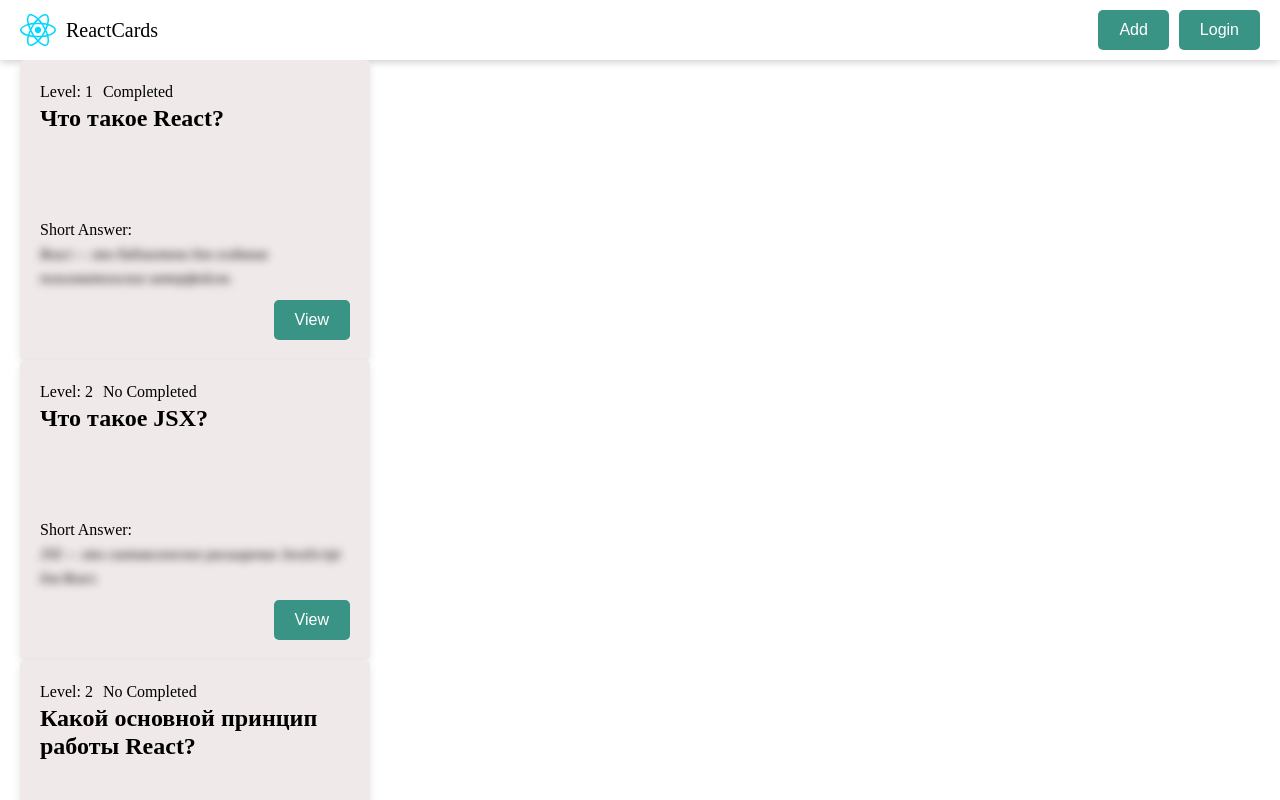
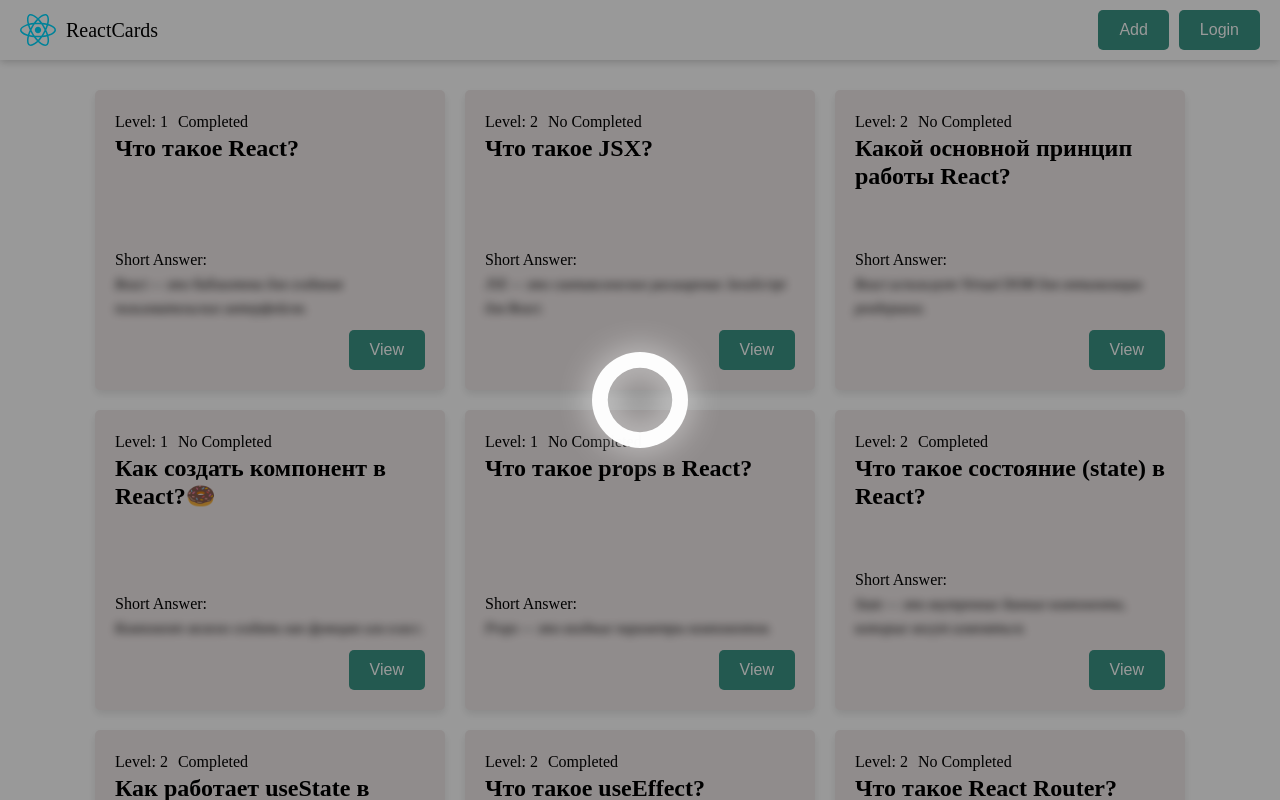
Before and after one commit to TitanSelv/react-app, a React (Vite) app: page / in a window 1280 px wide. Built offline with nearby package versions, Linux system fonts and the light colour scheme; data requests are answered from the project's data file.

Commit message:
Add QuestionCardList, add Loader

```diff
--- /dev/null
+++ b/src/components/Loader/Loader.jsx
@@ -0,0 +1,10 @@
+import { } from 'react';
+import cls from "./Loader.module.css"
+
+export const Loader = () => {
+    return (
+        <div className={cls.backdrop}>
+            <span className={cls.loader}></span>
+        </div>
+    );
+};
--- /dev/null
+++ b/src/components/Loader/Loader.module.css
@@ -0,0 +1,73 @@
+.backdrop {
+    position: fixed;
+    inset: 0;
+    display: flex;
+    justify-content: center;
+    align-items: center;
+    background: rgba(0, 0, 0, 0.4);
+    z-index: 999;
+}
+
+.loader {
+    --color-1: rgba(255, 255, 255, 0.75);
+    --color-2: #fff;
+    --size: 1px;
+
+    position: relative;
+    display: flex;
+    align-items: center;
+    justify-content: center;
+    width: 100%;
+    max-width: 6rem;
+    margin-top: 3rem;
+    margin-bottom: 3rem;
+}
+
+.loader:before,
+.loader:after {
+    content: '';
+    position: absolute;
+    border-radius: 50%;
+    animation: pulsOut 1.8s ease-in-out infinite;
+    filter: drop-shadow(0 0 1rem var(--color-1));
+}
+
+.loader:before {
+    width: 100%;
+    padding-bottom: 100%;
+    box-shadow: inset 0 0 0 1rem var(--color-2);
+    animation-name: pulsIn;
+}
+
+.loader:after {
+    width: calc(100% - 2rem);
+    padding-bottom: calc(100% - 2rem);
+    box-shadow: 0 0 0 0 var(--color-2);
+}
+
+@keyframes pulsIn {
+    0% {
+        box-shadow: inset 0 0 0 1rem var(--color-2);
+        opacity: 1;
+    }
+
+    50%,
+    100% {
+        box-shadow: inset 0 0 0 0 var(--color-2);
+        opacity: 0;
+    }
+}
+
+@keyframes pulsOut {
+
+    0%,
+    50% {
+        box-shadow: 0 0 0 0 var(--color-2);
+        opacity: 0;
+    }
+
+    100% {
+        box-shadow: 0 0 0 1rem var(--color-2);
+        opacity: 1;
+    }
+}
--- /dev/null
+++ b/src/components/Loader/index.jsx
@@ -0,0 +1 @@
+export { Loader } from "./Loader"
--- /dev/null
+++ b/src/components/QuestionCardList/QuestionCardList.jsx
@@ -0,0 +1,16 @@
+import { } from 'react';
+import { QuestionCard } from '../QuestionCard/QuestionCard';
+import cls from "./QuestionCardList.module.css"
+
+
+export const QuestionCardList = ({ cards }) => {
+
+    return (
+        <div className={cls.cardList}>
+            {cards.map((card) => {
+                return <QuestionCard card={card} key={card.id} />
+            })}
+        </div>
+    );
+
+};
--- /dev/null
+++ b/src/components/QuestionCardList/QuestionCardList.module.css
@@ -0,0 +1,10 @@
+.cardList {
+    width: 100%;
+    padding: 30px 0;
+    display: flex;
+    justify-content: center;
+    align-items: center;
+    gap: 20px;
+    flex-wrap: wrap;
+    margin: 0 auto;
+}
--- /dev/null
+++ b/src/components/QuestionCardList/index.jsx
@@ -0,0 +1 @@
+export { QuestionCardList } from "./QuestionCardList"
--- a/src/pages/HomePage/HomePage.jsx
+++ b/src/pages/HomePage/HomePage.jsx
@@ -1,7 +1,8 @@
 import { useEffect, useState } from "react"
-import { QuestionCard } from "../../components/QuestionCard"
 import { API_URL } from "../../constants"
 import cls from "./HomePage.module.css"
+import { QuestionCardList } from "../../components/QuestionCardList/"
+import { Loader } from "../../components/Loader"
 
 
 
@@ -14,13 +15,12 @@ export const HomePage = () => {
                 const response = await fetch(`${API_URL}/react`);
                 const questions = await response.json();
 
-                if(!response.ok) {
+                if (!response.ok) {
                     throw new Error("Ошибка загрузки")
                 }
 
                 setCards(questions)
 
-                console.log(questions)
 
             } catch (error) {
                 console.log(error)
@@ -34,10 +34,8 @@ export const HomePage = () => {
 
     return (
         <>
-            {cards.map((card) => {
-                return <QuestionCard card={card} key={card.id} />
-            })}
+        <Loader />
+        <QuestionCardList cards={cards} />
         </>
-
     )
 }
```
